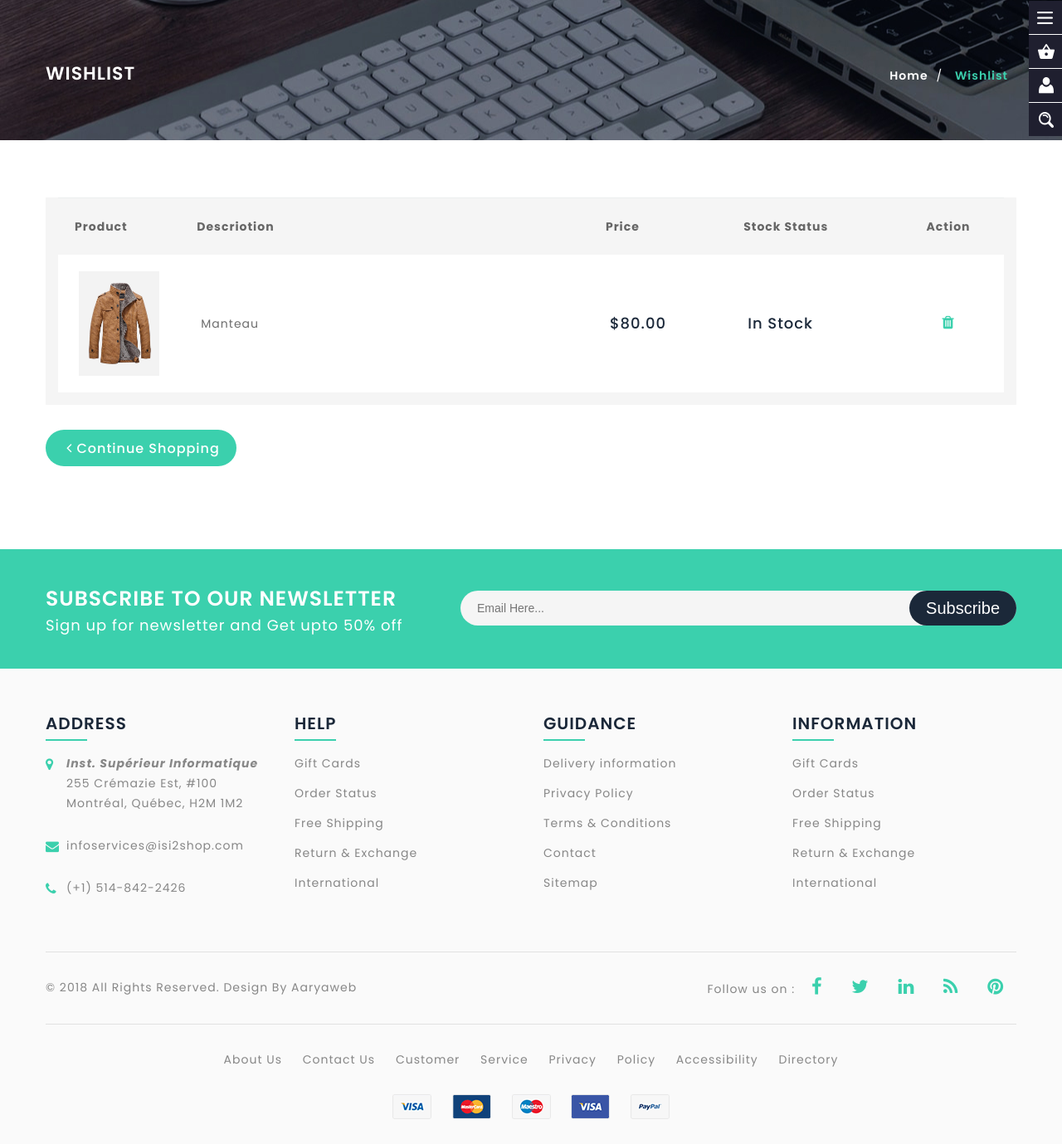
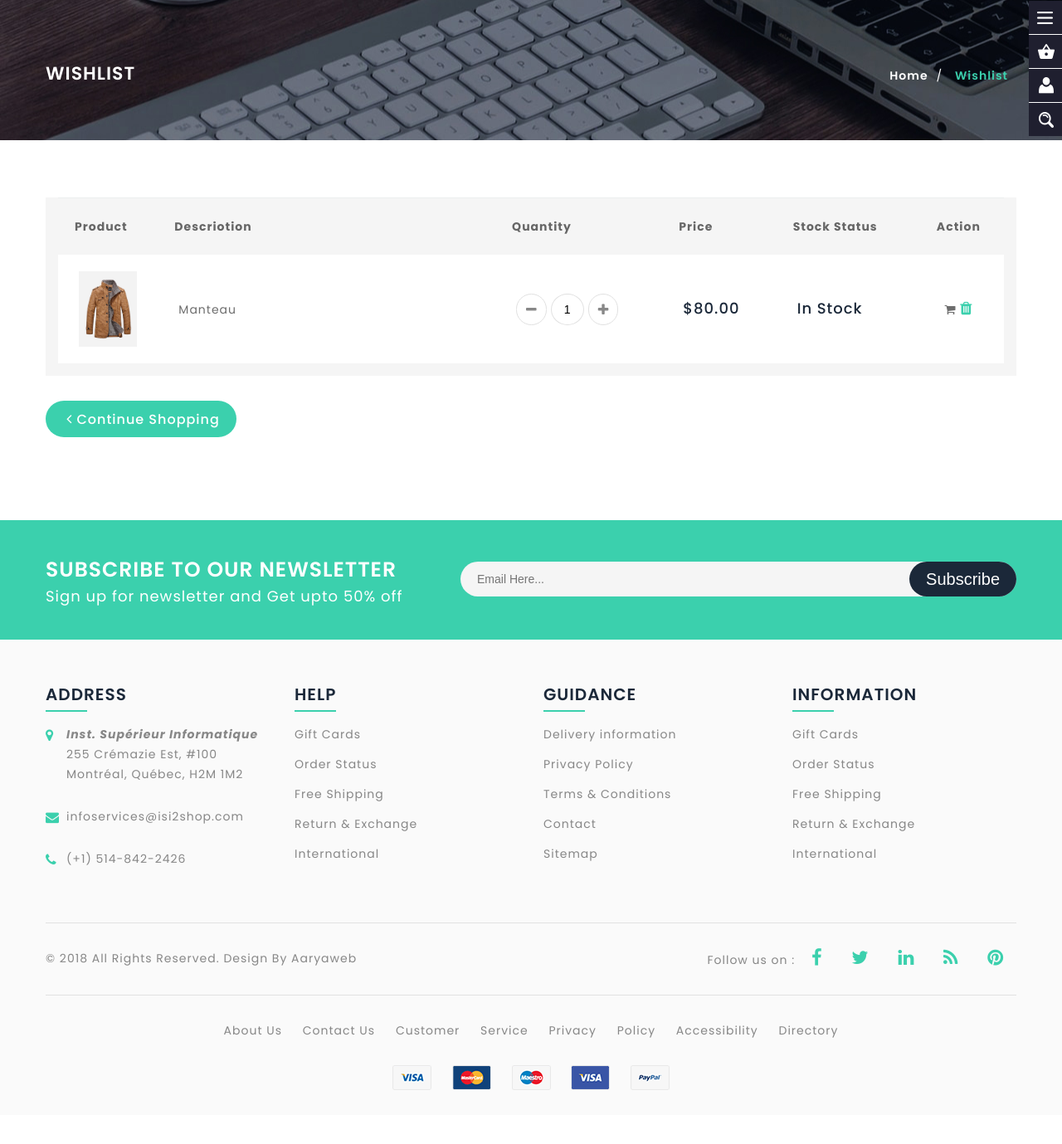
Before and after one commit to sebouze13/isi2shop, a PHP site: page /wishlist.php in a window 1280 px wide. Shown: the part 194-1573 px from the top of the page at 83% size. After the commit the page ends 1508 px from the top, so only its background shows below. Run offline with PHP 8.4, Linux system fonts and the light colour scheme; a user stored in the database is signed in; data comes from the database, SQL or seed files in the repository; tables that the repository leaves empty hold one stand-in row (values such as "Sample post"); some libraries are stand-ins or nearby versions.

Commit message:
Modification wishlist pour ajout panier
en cours

```diff
--- a/wishlist.php
+++ b/wishlist.php
@@ -5,7 +5,7 @@
 require_once  'classes/produit.php';
 
 $prodWish = getAllFavoris();
-
+$qte=1;
 ?>
 
     <!-- Bread Crumb STRAT -->
@@ -36,6 +36,7 @@
                                 <tr>
                                     <th>Product</th>
                                     <th>Descriotion</th>
+                                    <th>Quantity</th>
                                     <th>Price</th>
                                     <th>Stock Status</th>
                                     <th>Action</th>
@@ -75,10 +76,19 @@
                                                     <a href="product-page.php"><?=$produit->libelle?></a>
                                                 </div>
                                             </td>
+
+                                            <td>
+                                                <div class="custom-qty">
+                                                    <button onclick="var result = document.getElementById('qty'); var qty = result.value; if( !isNaN( qty ) &amp;&amp; qty &gt; 1 ) result.value--;return false;" class="reduced items" type="button"> <i class="fa fa-minus"></i> </button>
+                                                    <input type="text" class="input-text qty" title="Qty" value="1" maxlength="8" id="qty" name="qty">
+                                                    <button onclick="var result = document.getElementById('qty'); var qty = result.value; if( !isNaN( qty )) result.value++;return false;" class="increase items" type="button"> <i class="fa fa-plus"></i> </button>
+                                                </div>
+                                            </td>
+
                                             <td>
                                                 <ul>
                                                     <li>
-                                                        <div class="base-price price-box"><span class="price">$<?=$produit->prix?></span></div>
+                                                        <div class="base-price price-box"><span class="price">$<?= $produit->prix ?> </span></div>
                                                     </li>
                                                 </ul>
                                             </td>
@@ -94,11 +104,16 @@
                                                 </div>
                                             </td>
                                             <td>
+                                                <a href="addPanier.php?qte=<?= $qte ?>&id=<?= $produit->id ?>">
+                                                <i title="Shopping Cart" class="fa fa-shopping-cart" aria-hidden="true"></i>
+                                                </a>
                                                 <a href="<?= $_SERVER['PHP_SELF'],'?' ,OP_NAME , '=' , OP_RETRAIT , '&idProd=', $produit->id ?>"><i title="Remove Item From Cart" data-id="100" class="fa fa-trash cart-remove-item"></i></a>
                                             </td>
                                         </tr>
                                         </tbody>
-                                        <?php
+                                </form>
+
+                                <?php
                                     }
                                 }else{
 
@@ -117,8 +132,8 @@
                                         <td>
                                         </td>
                                         <td>
-                                        </td>
                                     </tr>
+                                    </td>
                                     </tbody>
                                     <?php
                                 }
```
